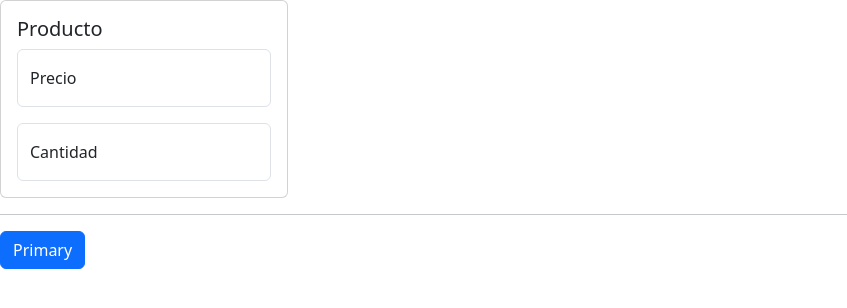
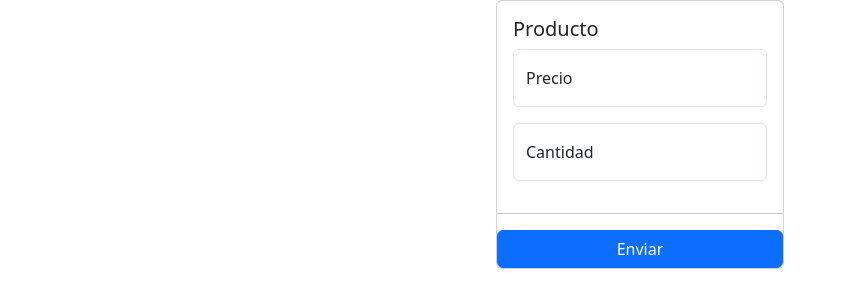
Before and after one commit to WilmerOcampo/DAWI_CL3_GRUPO4, an Angular app: page /pregunta1 in a window 1280 px wide. Shown: the top 308 px of the page, without its empty margins (0-847 px from the left). Built offline with nearby package versions, Linux system fonts and the light colour scheme.

Commit message:
se agrega card

```diff
--- a/src/app/pregunta1/pregunta1.component.html
+++ b/src/app/pregunta1/pregunta1.component.html
@@ -1,4 +1,4 @@
-<div class="center-card">
+<div class="center-card" class="d-flex justify-content-center align-items-center">
     <div class="card" style="width: 18rem;">
       <div class="card-body">
         <h5 class="card-title">Producto</h5>
@@ -11,7 +11,7 @@
           <label for="cantidad">Cantidad</label>
         </div>
       </div>
+      <hr>
+    <button type="button" class="btn btn-primary">Enviar</button>
     </div>
-    <hr>
-    <button type="button" class="btn btn-primary">Primary</button>
   </div>
```
